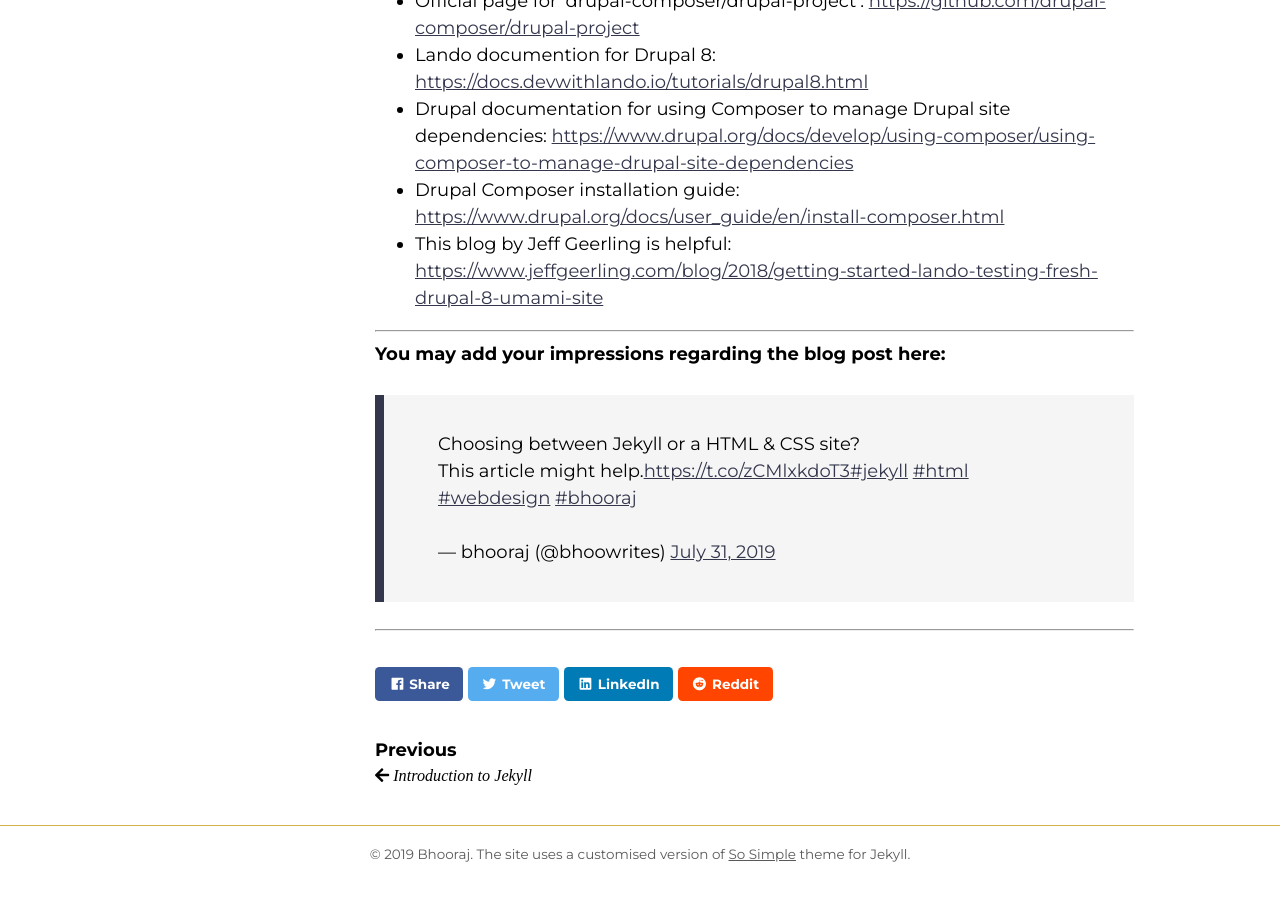
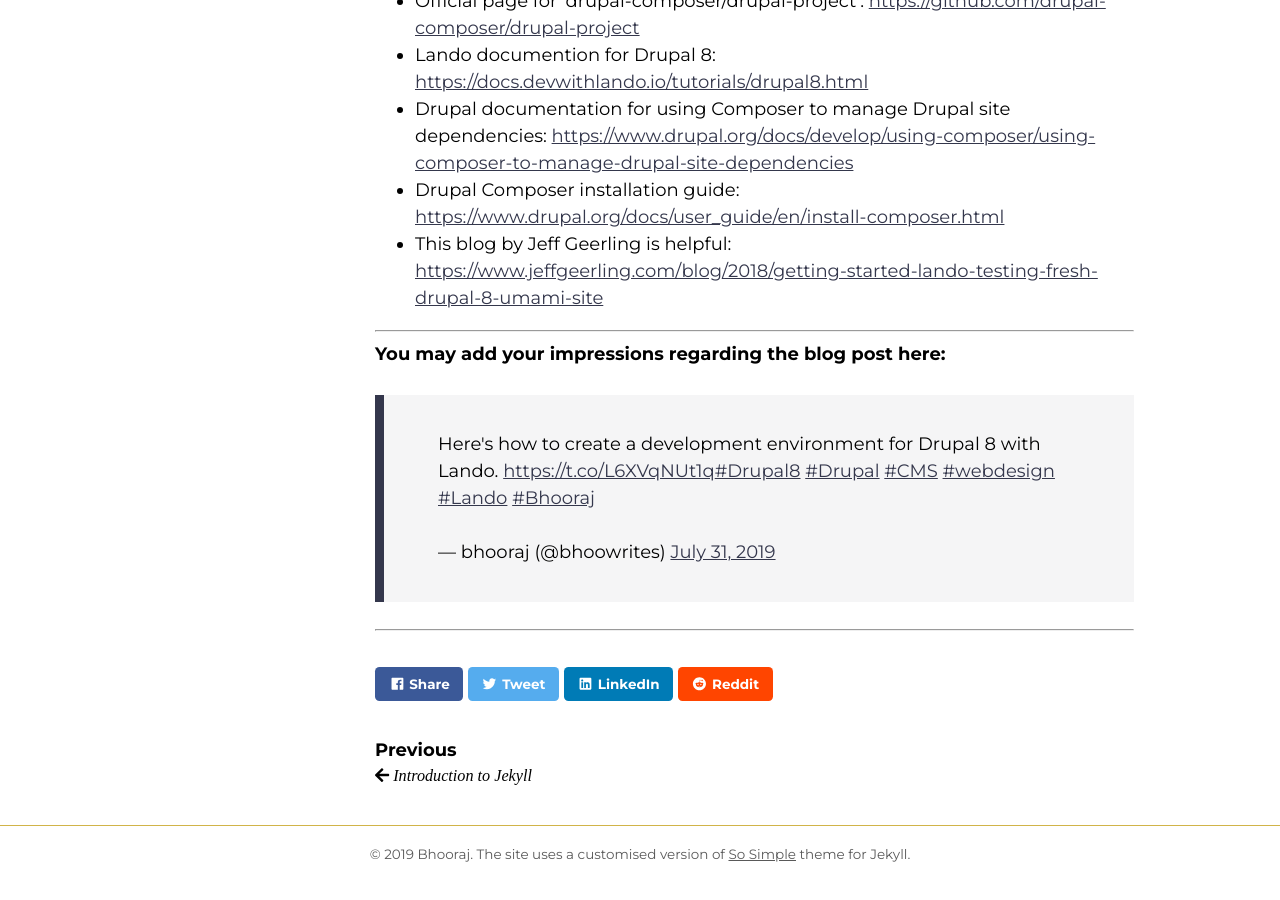
Before and after one commit to bhooraj/bhooraj-blog, a Jekyll site: the page built from _posts/2019-07-31-development-evironment-for-drupal-8-with-lando.md, in a window 1280 px wide and 900 px high, scrolled down 3594 px. Built offline with Jekyll 4.4.1, drawn with Linux system fonts in a browser that asks for light colours; nearby versions of some CDN libraries; some web fonts are replaced; comment, search, counter and statistics services are not loaded.

Commit message:
Update 2019-07-31-development-evironment-for-drupal-8-with-lando.md

```diff
--- a/_posts/2019-07-31-development-evironment-for-drupal-8-with-lando.md
+++ b/_posts/2019-07-31-development-evironment-for-drupal-8-with-lando.md
@@ -109,5 +109,5 @@
 <br>
 <hr>
 **You may add your impressions regarding the blog post here:**
-  <blockquote class="twitter-tweet"><p lang="en" dir="ltr">Choosing between Jekyll or a HTML &amp; CSS site? <br>This article might help.<a href="https://t.co/zCMlxkdoT3">https://t.co/zCMlxkdoT3</a><a href="https://twitter.com/hashtag/jekyll?src=hash&amp;ref_src=twsrc%5Etfw">#jekyll</a> <a href="https://twitter.com/hashtag/html?src=hash&amp;ref_src=twsrc%5Etfw">#html</a> <a href="https://twitter.com/hashtag/webdesign?src=hash&amp;ref_src=twsrc%5Etfw">#webdesign</a> <a href="https://twitter.com/hashtag/bhooraj?src=hash&amp;ref_src=twsrc%5Etfw">#bhooraj</a></p>&mdash; bhooraj (@bhoowrites) <a href="https://twitter.com/bhoowrites/status/1156637249728962560?ref_src=twsrc%5Etfw">July 31, 2019</a></blockquote> <script async src="https://platform.twitter.com/widgets.js" charset="utf-8"></script>
+  <blockquote class="twitter-tweet"><p lang="en" dir="ltr">Here&#39;s how to create a development environment for Drupal 8 with Lando. <a href="https://t.co/L6XVqNUt1q">https://t.co/L6XVqNUt1q</a><a href="https://twitter.com/hashtag/Drupal8?src=hash&amp;ref_src=twsrc%5Etfw">#Drupal8</a> <a href="https://twitter.com/hashtag/Drupal?src=hash&amp;ref_src=twsrc%5Etfw">#Drupal</a> <a href="https://twitter.com/hashtag/CMS?src=hash&amp;ref_src=twsrc%5Etfw">#CMS</a> <a href="https://twitter.com/hashtag/webdesign?src=hash&amp;ref_src=twsrc%5Etfw">#webdesign</a> <a href="https://twitter.com/hashtag/Lando?src=hash&amp;ref_src=twsrc%5Etfw">#Lando</a> <a href="https://twitter.com/hashtag/Bhooraj?src=hash&amp;ref_src=twsrc%5Etfw">#Bhooraj</a></p>&mdash; bhooraj (@bhoowrites) <a href="https://twitter.com/bhoowrites/status/1156649885040431105?ref_src=twsrc%5Etfw">July 31, 2019</a></blockquote> <script async src="https://platform.twitter.com/widgets.js" charset="utf-8"></script>
 <hr>
```
